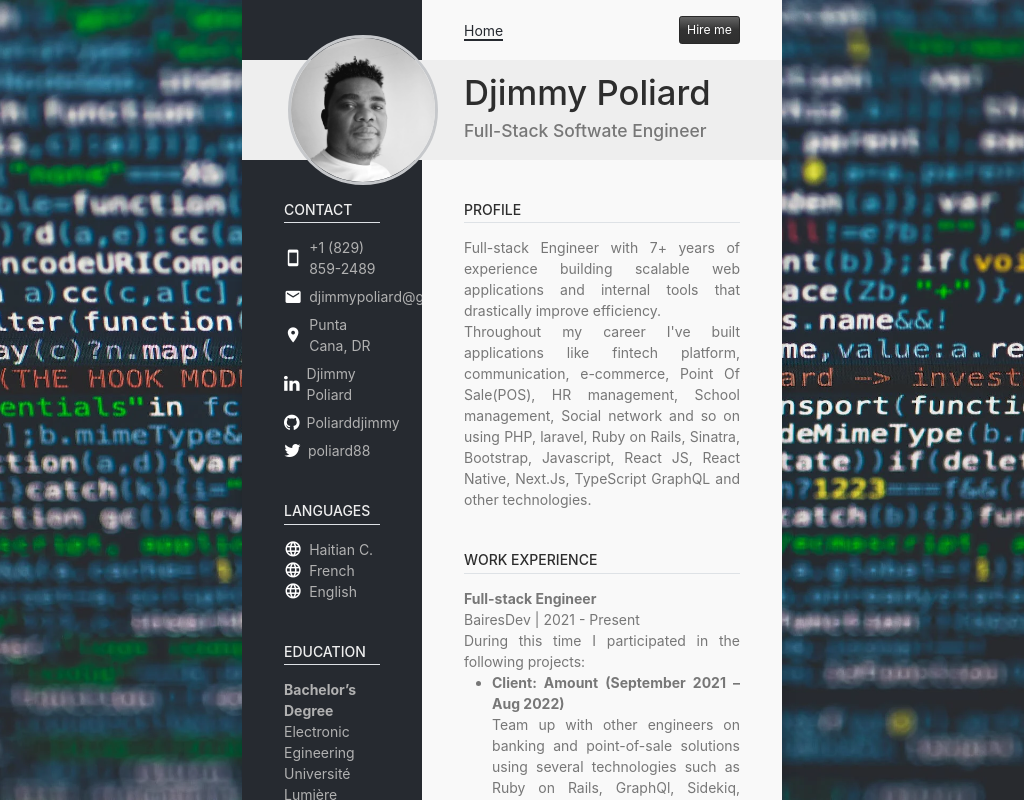
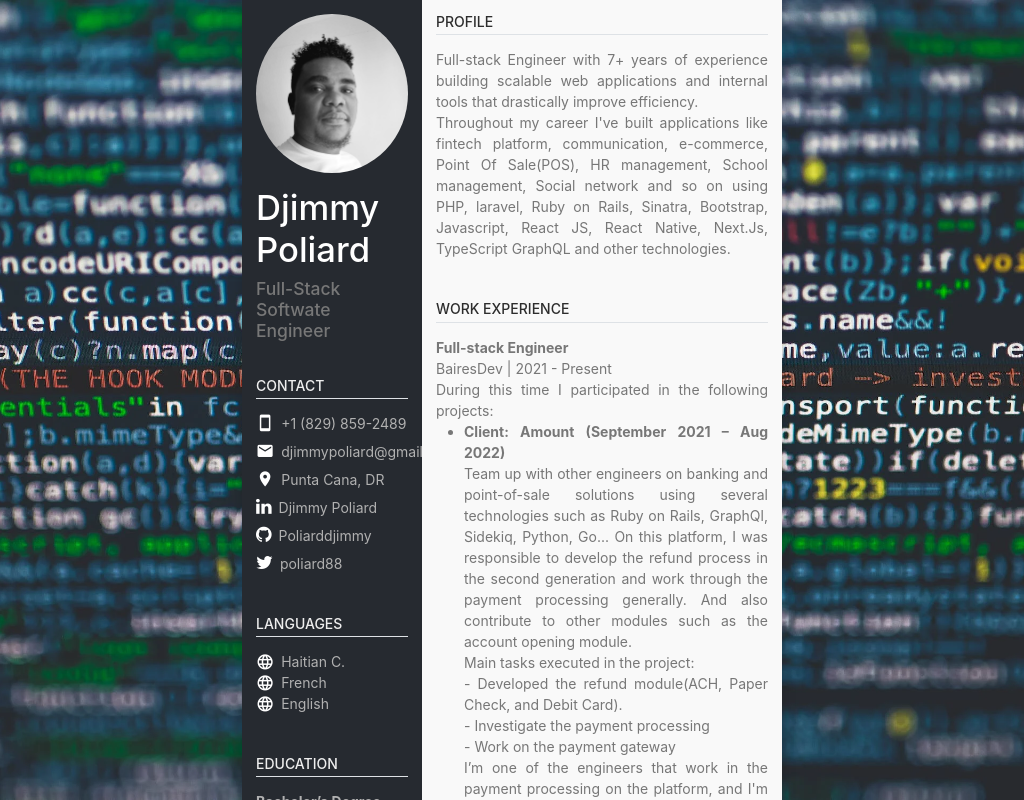
Before and after one commit to Poliarddjimmy/profile, a Next.js app: page / in a window 1024 px wide. Built offline with nearby package versions, Linux system fonts and the light colour scheme.

Commit message:
responsive

```diff
--- a/pages/index.tsx
+++ b/pages/index.tsx
@@ -13,10 +13,10 @@ const Home: NextPage = () => {
       <div className="main shadow">
         <div className="container">
 
-          <header className=''>
+          <header className='header'>
             <div className="row">
               <div className="col-md-4 main-bg left-side"></div>
-              <div className="col-md-8 right-side d-flex align-items-center px-5">
+              <div className="col-lg-8 col-md-12 right-side d-flex align-items-center px-5">
                 <nav>
                   <Link href="/">
                     <a className={`${router.asPath === '/' ? "active" : null}`}>Home</a>
@@ -45,22 +45,34 @@ const Home: NextPage = () => {
           <div className="top">
             <div className="row">
               <div className="col-md-4 bg-light left-side">
-                <div className="">
+                <div className="d-flex align-items-center">
                   {
                     // eslint-disable-next-line @next/next/no-img-element
                     <img src="/images/me.png" alt="" />
                   }
                 </div>
               </div>
-              <div className="col-md-8 bg-light right-side d-flex flex-column justify-content-center pl-5">
+              <div className="col-lg-8 col-md-12 bg-light right-side d-flex flex-column justify-content-center pl-5">
                 <h1 className="text-primarys">Djimmy Poliard</h1>
                 <h5 className="text-muted">Full-Stack Softwate Engineer</h5>
               </div>
             </div>
           </div>
 
-          <div className="row">
-            <div className="col-md-4 main-bg left-side p-5">
+          <div className="row content">
+            <div className="col-lg-4 col-md-4 col-xl-4 main-bg left-side pad-5">
+              <div className="header-mobile">
+                <div className="d-flex flex-column w-100">
+                  {
+                    // eslint-disable-next-line @next/next/no-img-element
+                    <img src="/images/me.png" alt="" />
+                  }
+                  <div className="mt-3 w-100">
+                    <h1 className="text-white">Djimmy Poliard</h1>
+                    <h5 className="text-muted">Full-Stack Softwate Engineer</h5>
+                  </div>
+                </div>
+              </div>
               <div className="block">
                 <div>
                   <h6 className='w-100 text-light border-bottom mb-3 text-uppercase pb-1'>contact</h6>
@@ -381,7 +393,8 @@ const Home: NextPage = () => {
                 </div>
               </div>
             </div>
-            <div className="col-md-8 right-side p-5 text-justify">
+
+            <div className="col-lg-8 col-md-12 right-side pad-5 text-justify">
               <div className="block">
                 <div>
                   <h6 className='w-100  border-bottom mb-3 text-uppercase pb-1'>Profile</h6>
--- a/styles/globals.css
+++ b/styles/globals.css
@@ -71,6 +71,7 @@ a {
 .left-side, .right-side {
   height: calc(100vh - var(--app-header-height) - var(--app-header-top-height));
   overflow-y: auto;
+  overflow-x: hidden;
 }
 
 .left-side .block {
@@ -83,15 +84,75 @@ header .left-side, header .right-side {
 
 .top .left-side img {
   position: absolute;
-  margin-top: -25px;
+  margin-top: 50px;
   margin-left: 3.5%;
   border-radius: 50%;
-  width: 150px;
-  height: 150px;
+  width: 10%;
+  height: auto;
   border: #C6C8CB solid 3px;
 }
 
 .block .material-icons, .block .fa {
   font-size: 1.3rem;
   color: #fff;
+}
+
+.header-mobile {
+  display: none;
+  margin-bottom: 30px;
+}
+
+.header-mobile img {
+  border-radius: 50%;
+}
+
+@media (max-width: 820px) {
+  .container.main-container {
+    padding: 0;
   }
+}
+
+@media (min-width: 1024px) {
+  .header-mobile img {
+    border-radius: 50%;
+    width: 100%;
+  }
+}
+
+.pad-5 {
+  padding: 3rem !important;
+}
+
+@media (max-width: 1024px) {
+  .top .left-side img {
+    width: 20%;
+    margin-left: 6%;
+    margin-top: 10px;
+    position: static;
+  }
+
+  .header-mobile {
+    display: block;
+  }
+
+  .header-mobile img {
+    width: 100%;
+    position: static;
+  }
+
+  .top, header {
+    display: none;
+  }
+
+  .left-side, .right-side {
+    min-height: 100vh;
+  }
+
+  .content .right-side {
+    background-color: #F9F9F9;
+  }
+
+  .pad-5 {
+    padding: 1rem !important;
+  }
+}
```
